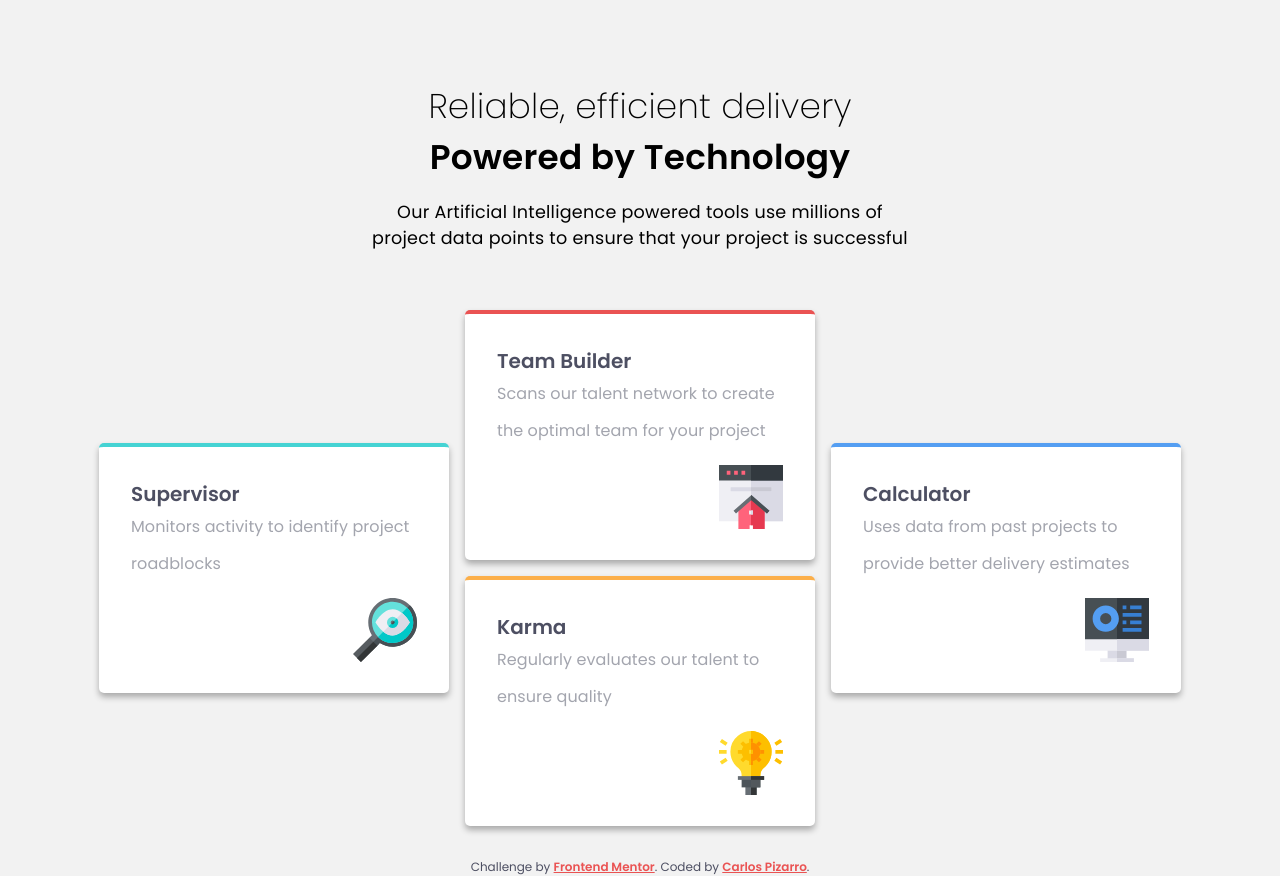
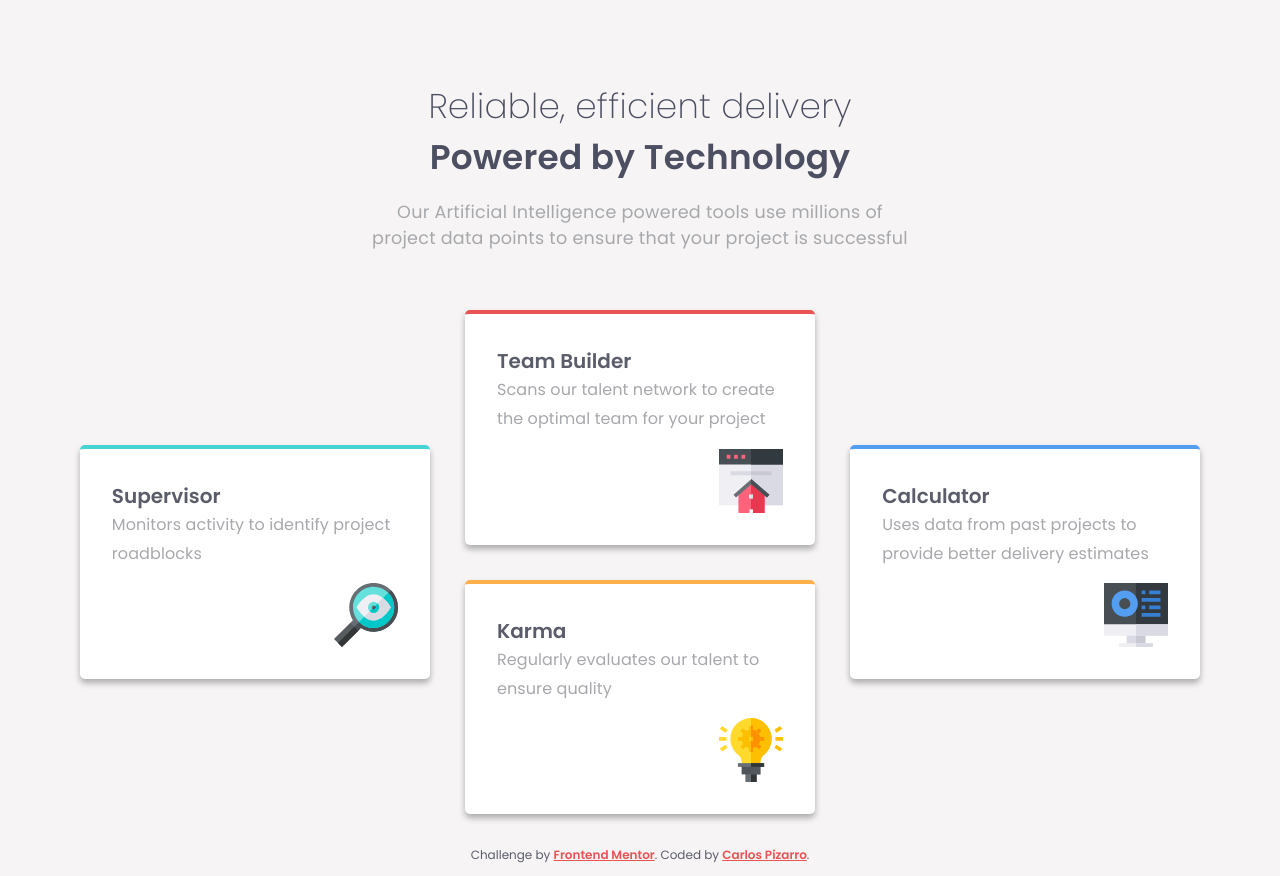
Before and after one commit to IncorrigibleSpirit/front-end-challenges, a plain HTML site: page four-card-feature-section-master/index.html in a window 1280 px wide. Drawn offline with Linux system fonts and the light colour scheme.

Commit message:
Update index.css

```diff
--- a/four-card-feature-section-master/index.css
+++ b/four-card-feature-section-master/index.css
@@ -10,7 +10,7 @@ body {
   min-height: 100vh;
   font-family: Poppins, sans-serif;
   font-size: 16px;
-  background-color: #f2f2f2;
+  background-color: rgb(246, 244, 244);
 }
 
 :focus-visible {
@@ -40,22 +40,25 @@ body {
   margin-bottom: 16px;
   letter-spacing: 0.25px;
   font-weight: 600;
+  color: hsl(234, 12%, 34%);
 }
 .main_container header .main_title .main_title_light {
   font-size: clamp(1.5rem, 1.2857142857rem + 1.0714285714vw, 2.25rem);
   font-weight: 300;
+  color: hsl(234, 12%, 34%);
 }
 .main_container header .main_subtitle {
   text-align: center;
   font-size: clamp(0.94rem, 0.8871428571rem + 0.2642857143vw, 1.125rem);
   letter-spacing: 0.25px;
+  color: #a7a8ac;
 }
 .main_container .card_container {
   display: grid;
   grid-template-columns: repeat(3, 1fr);
   grid-template-rows: repeat(2, 1fr);
   place-content: center;
-  gap: 1rem;
+  gap: 2.2rem;
 }
 @media (max-width: 1080px) {
   .main_container .card_container {
@@ -85,14 +88,14 @@ body {
 .main_container .card_container .card .card_title {
   font-size: 20px;
   font-weight: 600;
-  color: #4d4f62;
+  color: #5a5c6a;
 }
 .main_container .card_container .card .card_description {
   font-size: 13;
   font-weight: 400;
-  line-height: 2.3;
+  line-height: 1.8;
   letter-spacing: 0.09px;
-  color: #a3a5ae;
+  color: #a7a8ac;
 }
 @media (max-width: 400px) {
   .main_container .card_container .card .card_description {
@@ -142,7 +145,7 @@ body {
 }
 .main_container .attribution {
   font-size: 12px;
-  color: #4d4f62;
+  color: #5a5c6a;
   text-align: center;
   margin-top: 2rem;
 }
```
